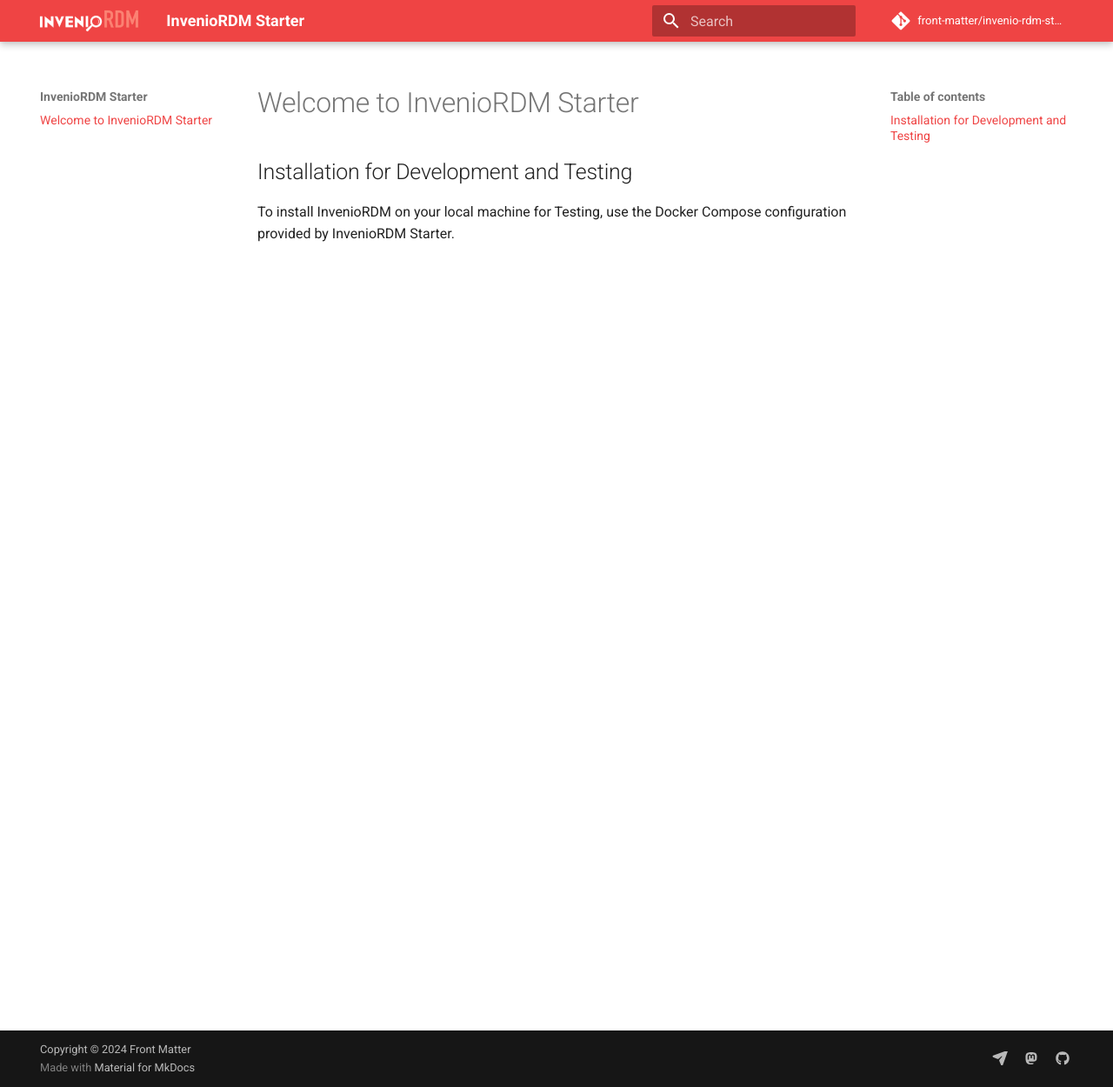
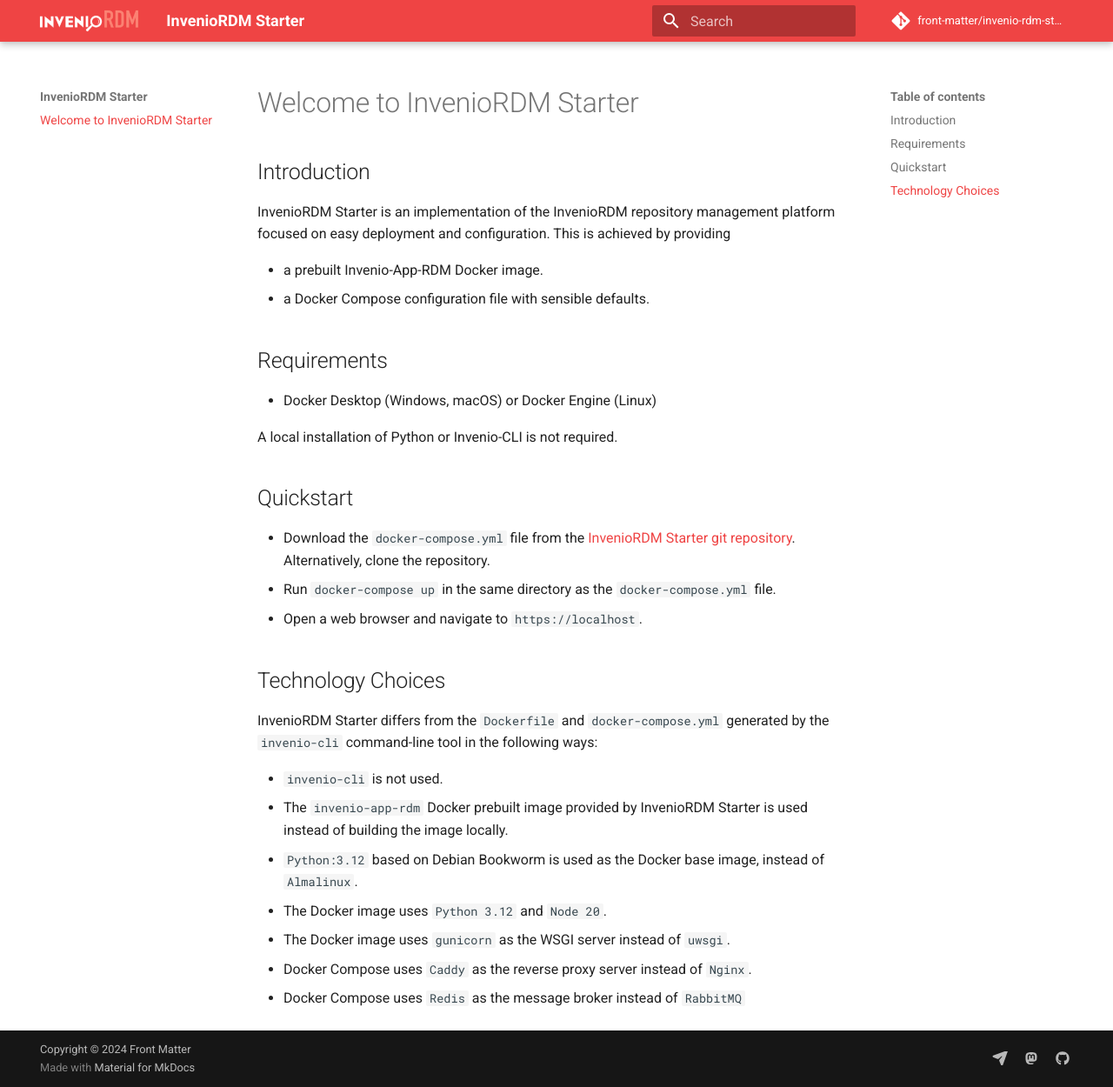
Before and after one commit to front-matter/invenio-rdm-starter, an MkDocs documentation site: the page built from docs/index.md, in a window 1280 px wide and 1250 px high. Shown: the whole window at 87% size. Built offline with MkDocs 1.6.1 and Material for MkDocs 9.7.7, drawn with Linux system fonts in a browser that asks for light colours; comment, search, counter and statistics services are not loaded.

Commit message:
updated documentation

```diff
--- a/docs/index.md
+++ b/docs/index.md
@@ -1,6 +1,34 @@
 # Welcome to InvenioRDM Starter
 
-## Installation for Development and Testing
+## Introduction
 
-To install InvenioRDM on your local machine for Testing, use the Docker Compose
-configuration provided by InvenioRDM Starter.
+InvenioRDM Starter is an implementation of the InvenioRDM repository management
+platform focused on easy deployment and configuration. This is achieved by providing
+
+* a prebuilt Invenio-App-RDM Docker image.
+* a Docker Compose configuration file with sensible defaults.
+
+## Requirements
+
+* Docker Desktop (Windows, macOS) or Docker Engine (Linux)
+
+A local installation of Python or Invenio-CLI is not required.
+
+## Quickstart
+
+* Download the `docker-compose.yml` file from the [InvenioRDM Starter git repository](https://github.com/front-matter/invenio-rdm-starter). Alternatively, clone the repository.
+* Run `docker-compose up` in the same directory as the `docker-compose.yml` file.
+* Open a web browser and navigate to `https://localhost`.
+
+## Technology Choices
+
+InvenioRDM Starter differs from the `Dockerfile` and `docker-compose.yml` generated by
+the `invenio-cli` command-line tool in the following ways:
+
+* `invenio-cli` is not used.
+* The `invenio-app-rdm` Docker prebuilt image provided by InvenioRDM Starter is used instead of building the image locally.
+* `Python:3.12` based on Debian Bookworm is used as the Docker base image, instead of `Almalinux`.
+* The Docker image uses `Python 3.12` and `Node 20`.
+* The Docker image uses `gunicorn` as the WSGI server instead of `uwsgi`.
+* Docker Compose uses `Caddy` as the reverse proxy server instead of `Nginx`.
+* Docker Compose uses `Redis` as the message broker instead of `RabbitMQ`
```
Also changed, not shown: 3 other files.
